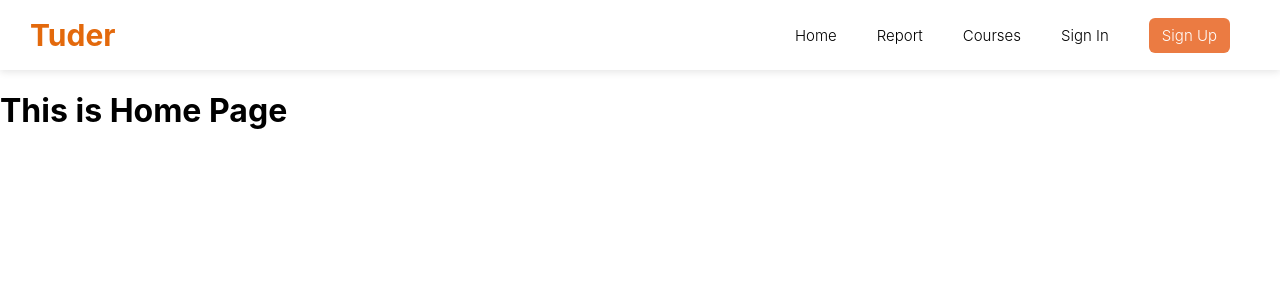
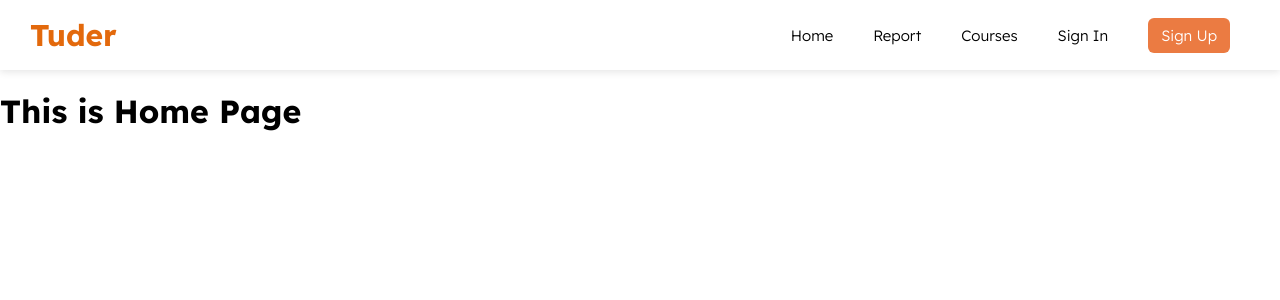
Before and after one commit to 2110336-2565-2/Sec3-Group16-Tuder, a React (Create React App) app in the folder Frontend/: page / in a window 1280 px wide. Shown: the top 300 px of the page. Built offline with nearby package versions, Linux system fonts and the light colour scheme.

Commit message:
Change font
Change first font choice to Lexend Deca

```diff
--- a/Frontend/src/index.css
+++ b/Frontend/src/index.css
@@ -1,6 +1,8 @@
+@import url('https://fonts.googleapis.com/css2?family=Lexend+Deca:wght@300;400;500;700&display=swap');
+
 body {
   margin: 0;
-  font-family: -apple-system, BlinkMacSystemFont, 'Segoe UI', 'Roboto', 'Oxygen',
+  font-family: 'Lexend Deca' ,-apple-system, BlinkMacSystemFont, 'Segoe UI', 'Roboto', 'Oxygen',
     'Ubuntu', 'Cantarell', 'Fira Sans', 'Droid Sans', 'Helvetica Neue',
     sans-serif;
   -webkit-font-smoothing: antialiased;
```
